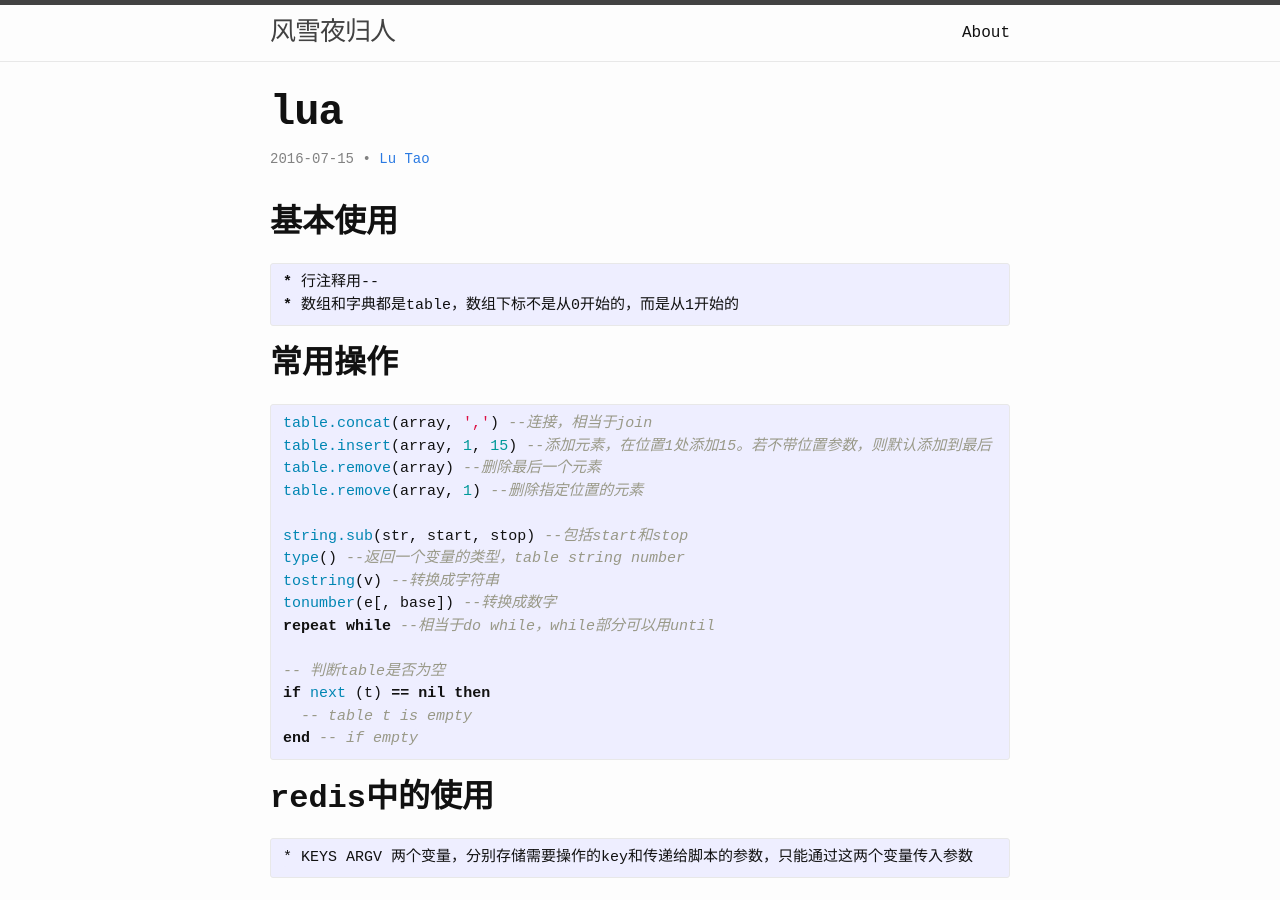
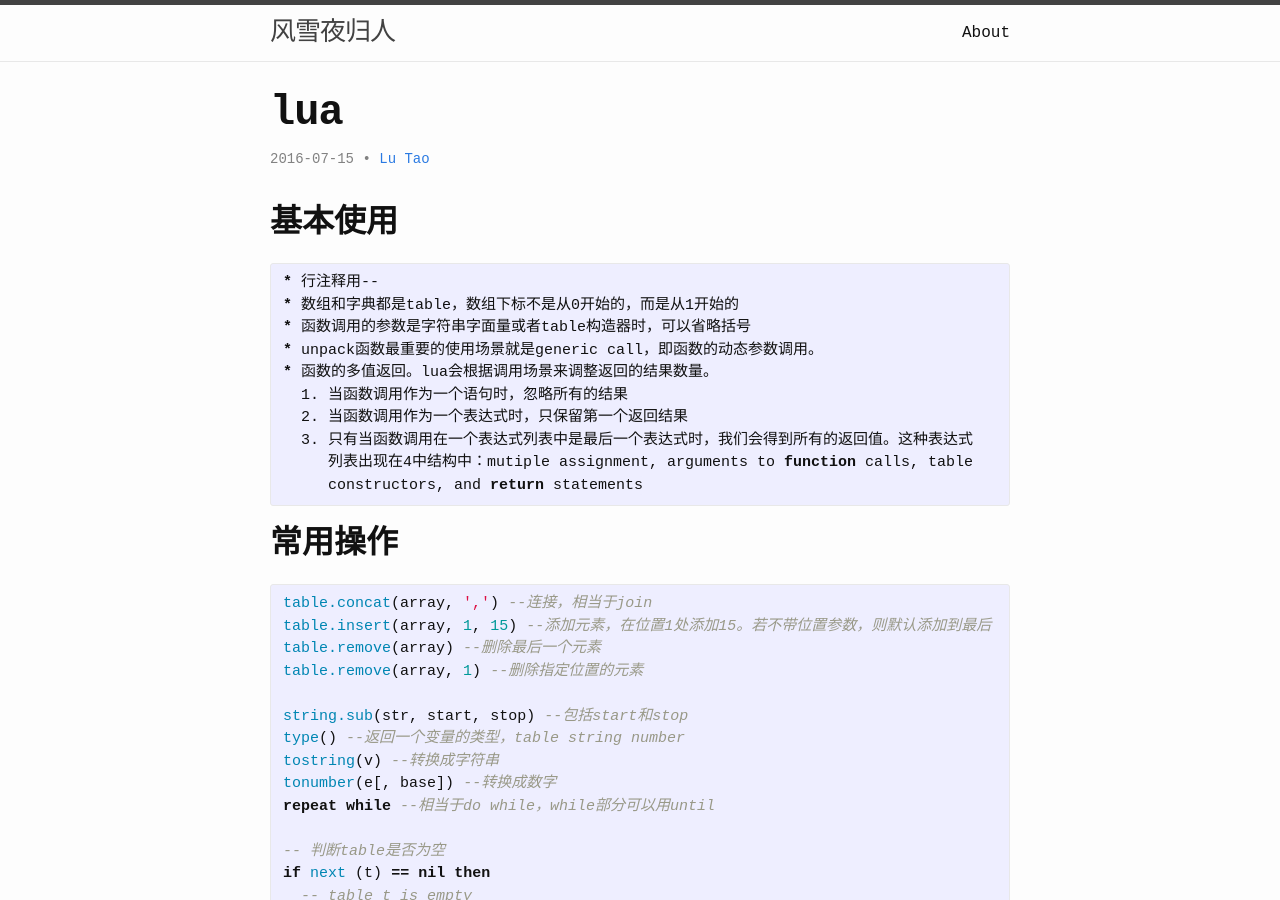
Before and after one commit to lutaoact/lutaoact.github.io, a Jekyll site: the page built from _posts/2016-07-15-lua.markdown, in a window 1280 px wide and 900 px high. Built offline with Jekyll 4.4.1, drawn with Linux system fonts in a browser that asks for light colours.

Commit message:
lua: unpack

```diff
--- a/_posts/2016-07-15-lua.markdown
+++ b/_posts/2016-07-15-lua.markdown
@@ -9,6 +9,14 @@ categories: lua
 {% highlight sh %}
 * 行注释用--
 * 数组和字典都是table，数组下标不是从0开始的，而是从1开始的
+* 函数调用的参数是字符串字面量或者table构造器时，可以省略括号
+* unpack函数最重要的使用场景就是generic call，即函数的动态参数调用。
+* 函数的多值返回。lua会根据调用场景来调整返回的结果数量。
+  1. 当函数调用作为一个语句时，忽略所有的结果
+  2. 当函数调用作为一个表达式时，只保留第一个返回结果
+  3. 只有当函数调用在一个表达式列表中是最后一个表达式时，我们会得到所有的返回值。这种表达式
+     列表出现在4中结构中：mutiple assignment, arguments to function calls, table
+     constructors, and return statements
 {% endhighlight %}
 
 ## 常用操作
```
